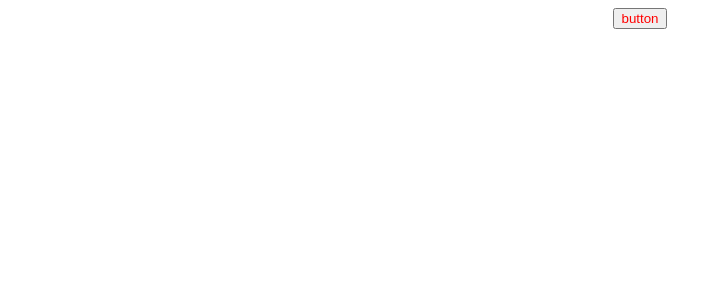
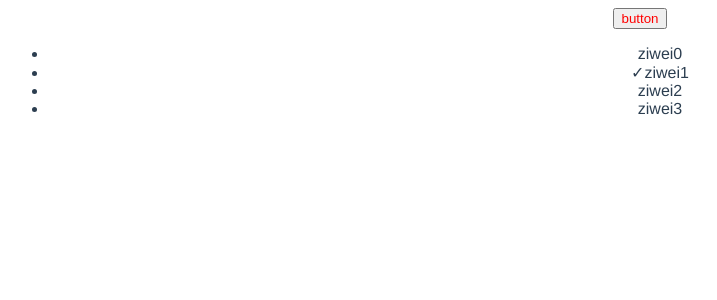
Before and after one commit to zt247206112/VueDemo, a Vue app: page / in a window 1280 px wide. Shown: the top 300 px of the page, without its empty margins (0-717 px from the left). Built offline with nearby package versions, Linux system fonts and the light colour scheme.

Commit message:
代码提交

```diff
--- /dev/null
+++ b/src/components/slot-scope/todoList.vue
@@ -0,0 +1,18 @@
+<template>
+  <ul>
+    <li v-for="todo in todos" :key="todo.id">
+      <slot :todo="todo">
+      </slot>
+    </li>
+  </ul>
+</template>
+
+<script>
+export default {
+  props: {
+    todos: {
+      type: Array
+    }
+  }
+}
+</script>
--- a/src/views/Home.vue
+++ b/src/views/Home.vue
@@ -2,19 +2,50 @@
   <div class="home">
     <!-- 函数式组件 -->
     <my-Function-Buttom :class="className" id="btn1">button</my-Function-Buttom>
+    <!--slot插槽-->
+    <todo-list :todos="todos">
+      <template slot-scope="slotProps">
+        <span v-if="slotProps.todo.isComplete">✓</span>
+        <span>{{slotProps.todo.text}}</span>
+      </template>
+    </todo-list>
   </div>
 </template>
 
 <script>
 import myFunctionButtom from '../components/function_buttom'
+import todoList from '../components/slot-scope/todoList'
 export default {
   name: 'home',
   components: {
-    myFunctionButtom
+    myFunctionButtom,
+    todoList
   },
   data () {
     return {
-      className: "btnname"
+      className: "btnname",
+      todos: [
+        {
+          id: 0,
+          text: 'ziwei0',
+          isComplete: false
+        },
+        {
+          text: 'ziwei1',
+          id: 1,
+          isComplete: true
+        },
+        {
+          text: 'ziwei2',
+          id: 2,
+          isComplete: false
+        },
+        {
+          text: 'ziwei3',
+          id: 3,
+          isComplete: false
+        }
+      ]
     }
   }
 }
```
